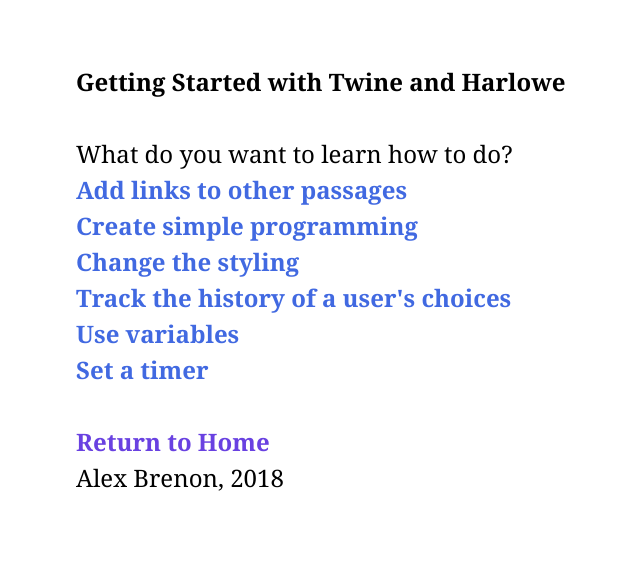
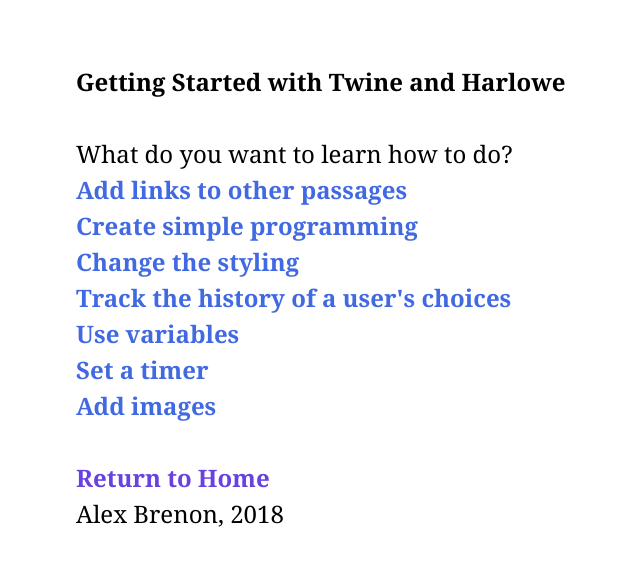
Before and after one commit to alexroseb/Intro-To-Twine, a Jekyll site: the page assets/Twine/Twine-Intro-Game.html, which Jekyll copies as it is, in a window 1280 px wide. Shown: the top 566 px of the page, without its empty margins (180-820 px from the left). Built offline with Jekyll 4.4.1, drawn with Linux system fonts in a browser that asks for light colours; nearby versions of some CDN libraries.

Commit message:
Update Twine-Intro-Game.html

```diff
--- a/assets/Twine/Twine-Intro-Game.html
+++ b/assets/Twine/Twine-Intro-Game.html
@@ -43,7 +43,7 @@ a{
 </style><script role="script" id="twine-user-script" type="text/twine-javascript">
 
 
-</script><tw-passagedata pid="1" name="Get Started" tags="" position="541,165" size="100,100">**Getting Started with Twine and Harlowe**
+</script><tw-passagedata pid="1" name="Get Started" tags="" position="543,165" size="100,100">**Getting Started with Twine and Harlowe**
 
 What do you want to learn how to do?
 [[Add links to other passages]]
@@ -51,7 +51,8 @@ What do you want to learn how to do?
 [[Change the styling-&gt;Format text]]
 [[Track the history of a user&#39;s choices]]
 [[Use variables]]
-[[Set a timer]]</tw-passagedata><tw-passagedata pid="2" name="Add links to other passages" tags="" position="390,344" size="100,100">**Adding links to other passages**
+[[Set a timer]]
+[[Add images]]</tw-passagedata><tw-passagedata pid="2" name="Add links to other passages" tags="" position="390,344" size="100,100">**Adding links to other passages**
 While editing a passage, you will often want to link to other passages. Links in Twine are surrounded by &lt;code&gt;&#96;[[ ]]&#96;&lt;/code&gt;.
 
 **Linking by passage name**
@@ -77,14 +78,20 @@ The &lt;a href=&quot;https://twine2.neocities.org/#macro_align&quot; target=&quo
 &lt;code&gt;&#96;(&#96;font:&quot;Arial&quot;&#96;)[&#96;Arial text&#96;]&#96;&lt;/code&gt;=(font:&quot;Arial&quot;)[Arial text]
 
 **CSS**
-CSS stands for &quot;Cascading Style Sheets&quot; and is what every website uses to change how they look. In Twine, you can change the styling of the whole site </tw-passagedata><tw-passagedata pid="4" name="next page" tags="" position="390,494" size="100,100">This passage is titled &quot;next page&quot;.
+CSS stands for &quot;Cascading Style Sheets&quot; and is what every website uses to change how they look. In Twine, you can change the styling of the whole site as well as individual sections of text.
+To change the colors and styling of every passage, put the styling you want in the &lt;code&gt;body, tw-story&lt;/code&gt; section.
+For this game, the styles are:
+&lt;code&gt;body, tw-story &#96;{&#96;
+&amp;Tab; background-color: white;
+&amp;Tab; color: black;
+&#96;}&#96;&lt;/code&gt;</tw-passagedata><tw-passagedata pid="4" name="next page" tags="" position="390,494" size="100,100">This passage is titled &quot;next page&quot;.
 [[Go back-&gt;Add links to other passages]]</tw-passagedata><tw-passagedata pid="5" name="Example passage" tags="" position="280,494" size="100,100">This passage is titled &quot;Example passage&quot;.
 [[Go back-&gt;Add links to other passages]]</tw-passagedata><tw-passagedata pid="6" name="Create simple programming" tags="" position="515,395" size="100,100">**Hooks**
 Special text in Twine is created using a functionality called Hooks. Wrap the section of text to be affected by the hook in &lt;code&gt;&#96;[ ]&#96;&lt;/code&gt;.
 
 **Macros**
 You can affect hooks with functions called macros. These are created by writing the macro surrounded by &lt;code&gt;&#96;( )&#96;&lt;/code&gt;, then the hook text (surrounded by &lt;code&gt;&#96;[ ]&#96;&lt;/code&gt; as usual).
-Macros can be used for many purposes. One is to ****
+Macros can be used for many purposes. One is to style text.
 Example: &lt;code&gt;&#96;(color:green)[This text is green]&#96;&lt;/code&gt; = (color:green)[This text is green]
 
 **Naming Hooks**
@@ -119,7 +126,13 @@ Display a variable value in the middle of the sentence by just writing its name.
 &lt;code&gt;The name variable is &#96;$&#96;name.&lt;/code&gt; = The name variable is $name.
 
 Variable values can be changed using the &lt;code&gt;set&lt;/code&gt; macro.
-</tw-passagedata><tw-passagedata pid="11" name="Set a timer" tags="" position="343,71" size="100,100">(set: $counter to 30)
+&lt;code&gt;&#96;(&#96;set: &#96;$&#96;number to 0&#96;)&#96;&lt;/code&gt;(set: $number to 0)
+
+&lt;code&gt;The number variable is &#96;$&#96;number.&lt;/code&gt; = The number variable is $number.
+
+&lt;code&gt;&#96;(&#96;set: &#96;$&#96;number to &#96;$&#96;number + 1&#96;)&#96;&lt;/code&gt;(set: $number to $number + 1)
+
+&lt;code&gt;The number variable is now &#96;$&#96;number.&lt;/code&gt; = The number variable is now $number.</tw-passagedata><tw-passagedata pid="11" name="Set a timer" tags="" position="343,71" size="100,100">(set: $counter to 30)
 You have |amount&gt;[$counter] seconds left!
 
 (live: 1s)[
@@ -133,10 +146,15 @@ Code for this page:
 &lt;code&gt;You have &#96;|&#96;amount&#96;&gt;[$&#96;counter&#96;]&#96; seconds left!&lt;/code&gt; The amount hook will update as the &quot;counter&quot; variable changes.
 
 &lt;code&gt;&#96;(&#96;live: 1s&#96;)[&#96;&lt;/code&gt; Every 1 second, this loop will run.
-&lt;code&gt;&amp;Tab;&#96;(&#96;set: &#96;$&#96;counter to it - 1&#96;)&#96;&lt;/code&gt; Set the counter variable to its current value minus one (decrease it by one).
+&lt;code&gt;&amp;Tab;&#96;(&#96;set: &#96;$&#96;counter to &#96;$counter&#96; - 1&#96;)&#96;&lt;/code&gt; Set the counter variable to its current value minus one (decrease it by one).
 &lt;code&gt;&amp;Tab;&#96;(&#96;if: &#96;$&#96;counter is 0&#96;)[(&#96;go-to: &quot;Time&#39;s Up&quot;&#96;)]&#96;&lt;/code&gt;
 &lt;code&gt;&amp;Tab;&#96;(&#96;replace: ?amount&#96;)[$&#96;counter&#96;]&#96;&lt;/code&gt;
-&lt;code&gt;&#96;]&#96;&lt;/code&gt;</tw-passagedata><tw-passagedata pid="12" name="Time&#39;s Up" tags="" position="221,73" size="100,100">The timer ran out!</tw-passagedata></tw-storydata>
+&lt;code&gt;&#96;]&#96;&lt;/code&gt;</tw-passagedata><tw-passagedata pid="12" name="Time&#39;s Up" tags="" position="221,73" size="100,100">The timer ran out!</tw-passagedata><tw-passagedata pid="13" name="Add images" tags="" position="565,31" size="100,100">**Adding images**
+Use the HTML method of adding images to put them into your game. You can either reference an online image or use one on your computer. (If you use one on your computer, it won&#39;t show up when you play-test the game within Twine, only when you save and export it). You can also set the width and/or height in pixels that you want the image to be. If you set only one, the image will scale to fit that value.
+Below, I embedded an image from &lt;a href=&quot;https://unsplash.com/&quot; target=&quot;_blank&quot;&gt;Unsplash&lt;/a&gt;, which is a fantastic repository of free high-quality photos. When you find an image you like on there, right-click on it and select &quot;Copy image address&quot;, then paste that address in the &quot;src&quot; attribute of the image tag in Twine.
+
+&lt;code&gt;&#96;&lt;&#96;img src=&quot;https://images.unsplash.com/photo-1448216118999-7a3f98dc37f2?ixlib=rb-1.2.1&amp;ixid=eyJhcHBfaWQiOjEyMDd9&amp;auto=format&amp;fit=crop&amp;w=600&amp;q=60&quot; width=&quot;100&quot;&#96;/&gt;&#96;&lt;/code&gt;
+&lt;img src=&quot;https://images.unsplash.com/photo-1448216118999-7a3f98dc37f2?ixlib=rb-1.2.1&amp;ixid=eyJhcHBfaWQiOjEyMDd9&amp;auto=format&amp;fit=crop&amp;w=600&amp;q=60&quot; width=&quot;300&quot;/&gt;</tw-passagedata></tw-storydata>
 
 <script title="Twine engine code" data-main="harlowe">"use strict";function _defineProperty(e,t,n){return t in e?Object.defineProperty(e,t,{value:n,enumerable:!0,configurable:!0,writable:!0}):e[t]=n,e}function _toConsumableArray(e){if(Array.isArray(e)){for(var t=0,n=Array(e.length);t<e.length;t++)n[t]=e[t];return n}return Array.from(e)}var _slicedToArray=function(){function e(e,t){var n=[],r=!0,i=!1,o=void 0;try{for(var a,s=e[Symbol.iterator]();!(r=(a=s.next()).done)&&(n.push(a.value),!t||n.length!==t);r=!0);}catch(e){i=!0,o=e}finally{try{!r&&s.return&&s.return()}finally{if(i)throw o}}return n}return function(t,n){if(Array.isArray(t))return t;if(Symbol.iterator in Object(t))return e(t,n);throw new TypeError("Invalid attempt to destructure non-iterable instance")}}(),_typeof="function"==typeof Symbol&&"symbol"==typeof Symbol.iterator?function(e){return typeof e}:function(e){return e&&"function"==typeof Symbol&&e.constructor===Symbol&&e!==Symbol.prototype?"symbol":typeof e};!function(){/**
  * @license almond 0.3.3 Copyright jQuery Foundation and other contributors.
```
